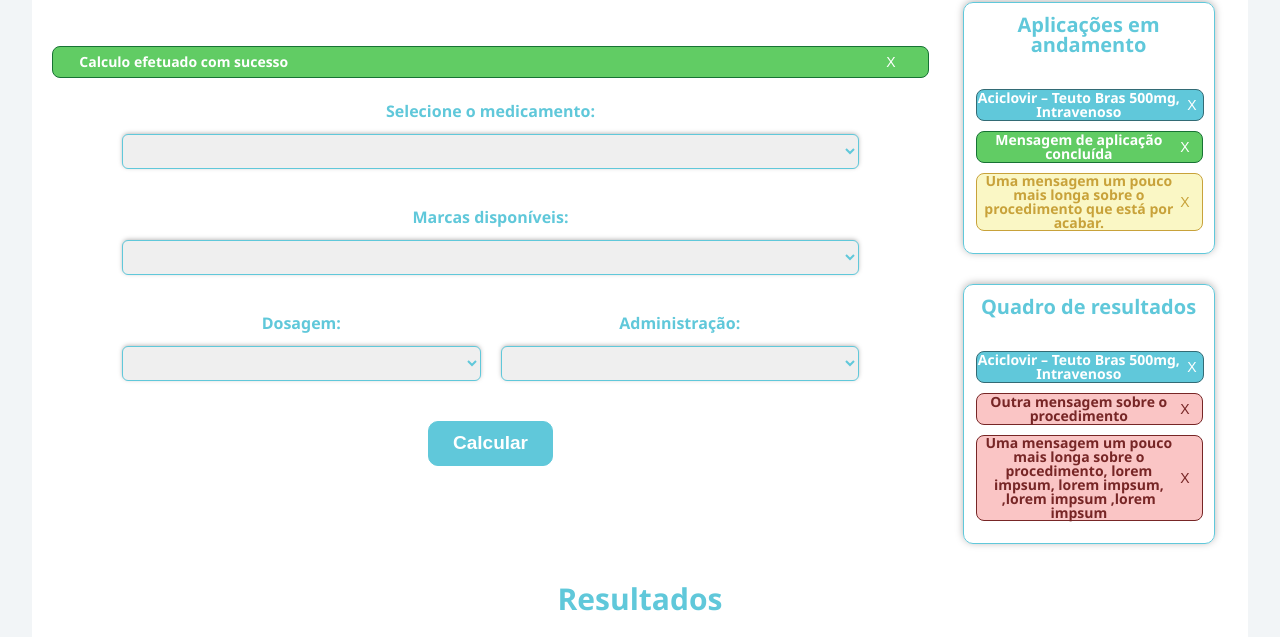
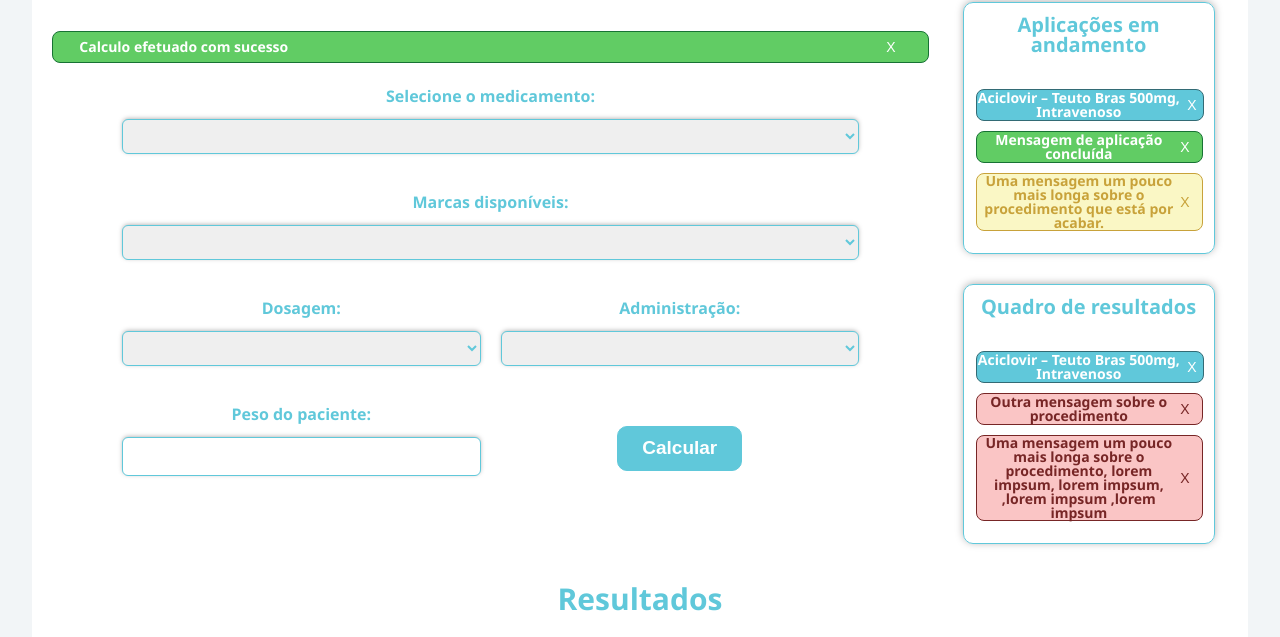
Before and after one commit to ElJohnnie/calculadora_dosagem, a plain HTML site: page index.html in a window 1280 px wide. Shown: the part 158-795 px from the top of the page. Drawn offline with Linux system fonts and the light colour scheme.

Commit message:
input peso

```diff
--- a/css/style.css
+++ b/css/style.css
@@ -1,7 +1,8 @@
 h2,
 h3,
 label,
-select {
+select,
+input {
     color: #60C8DA !important;
     font-weight: 700;
 }
--- a/index.html
+++ b/index.html
@@ -87,8 +87,12 @@
                                 </div>
                             </div>
                             <div class="row my-5">
-                                <div class="col-100">
-                                    <button type="submit" class="btn btn-main"> Calcular</button>
+                                <div class="col-50">
+                                    <label for="peso">Peso do paciente:</label>
+                                    <input class="my-3" id="peso" type="number" step="0.010">
+                                </div>
+                                <div class="col-50">
+                                    <button type="submit" class="btn btn-main my-3"> Calcular</button>
                                 </div>
                             </div>
                         </form>
@@ -206,6 +210,7 @@
             </div>
         </div>
     </footer>
+    <script src="scripts/form.js"></script>
 </body>
 
 </html>
--- /dev/null
+++ b/scripts/form.js
@@ -0,0 +1,3 @@
+document.getElementById("peso").addEventListener("change", function() {
+    this.value = parseFloat(this.value).toFixed(2);
+});
```
Also changed, not shown: css/framework.css (+3 -5 lines). Lines whose indentation alone changed are shown as unchanged.
